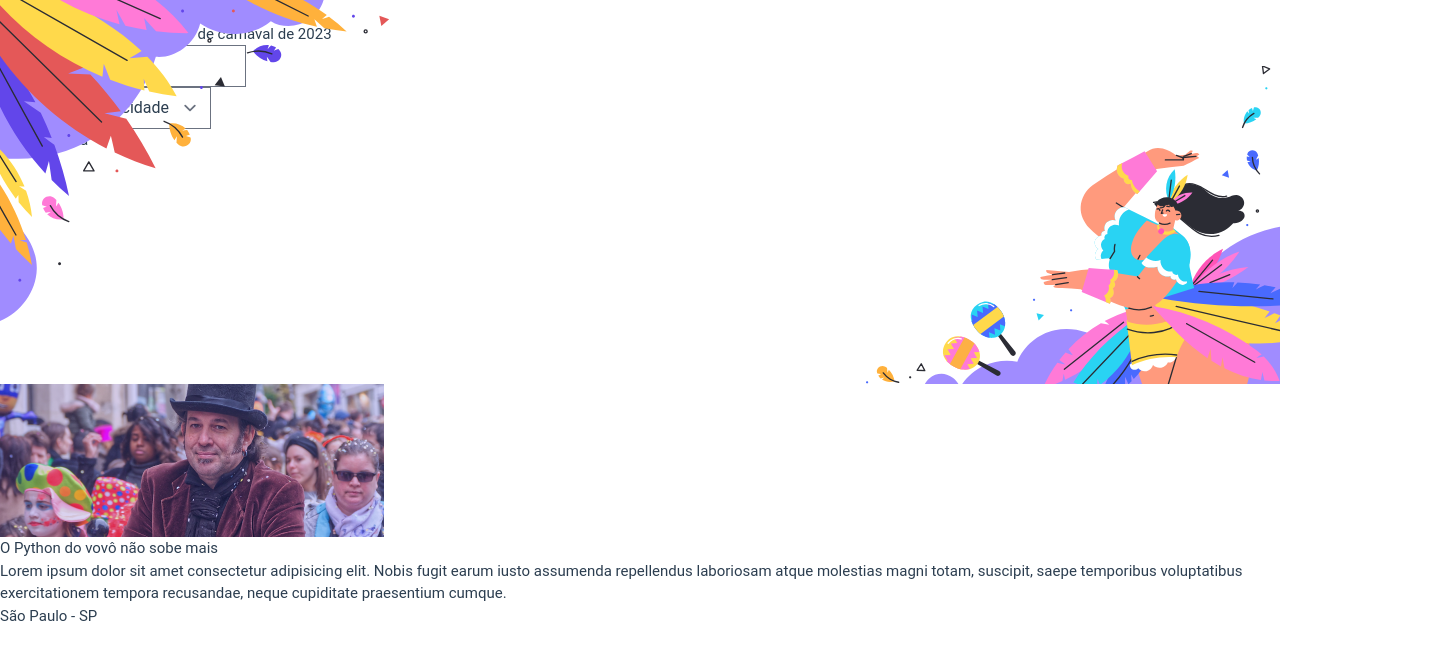
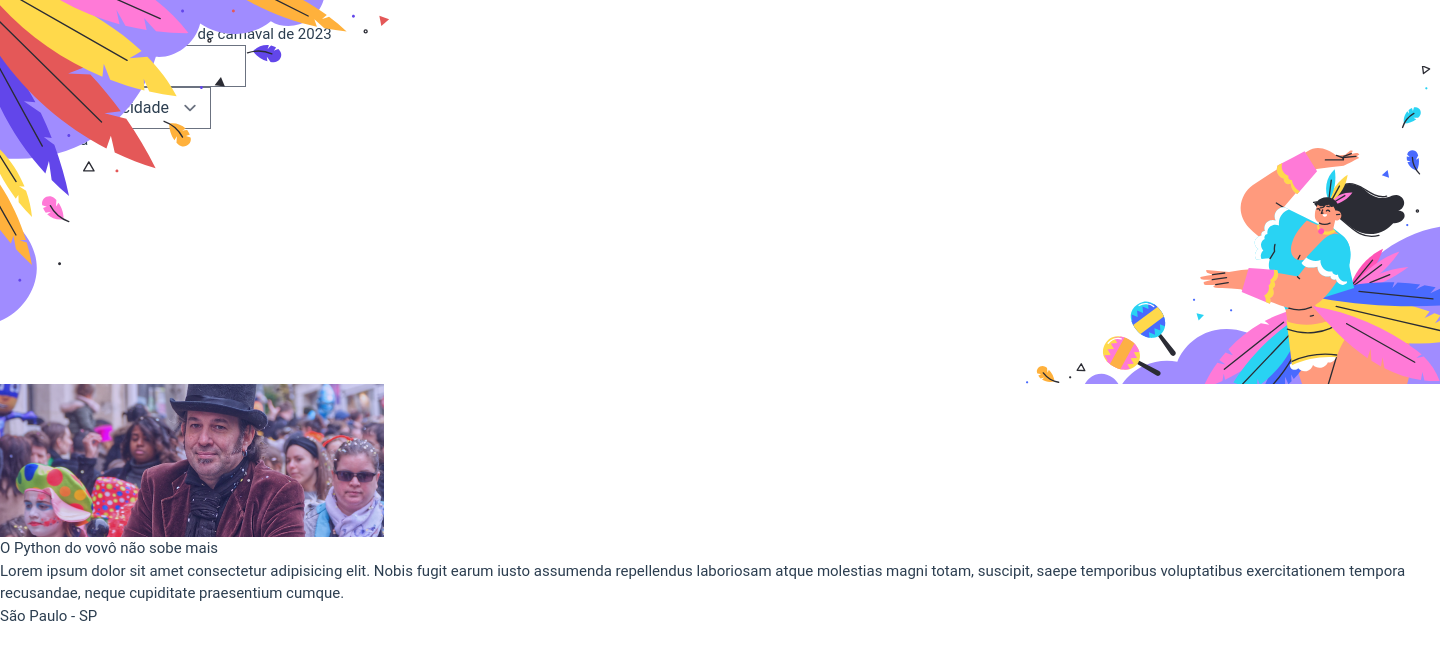
Before and after one commit to teseu/encontreSeuBloco, a Vue app: page / in a window 1280 px wide. Shown: the top 660 px of the page, 1440 px wide, since content can reach past the window. Built offline with nearby package versions, Linux system fonts and the light colour scheme.

Commit message:
Alteração do layout :building_construction:

```diff
--- a/src/App.vue
+++ b/src/App.vue
@@ -4,9 +4,9 @@ import CardBloco from "@/components/CardBloco.vue"
 </script>
 
 <template>
-  <Hero />
 
-  <main>
+  <main class="w-[1440px] h-[532px] mx-auto">
+    <Hero />
     <CardBloco />
   </main>
 </template>
```
